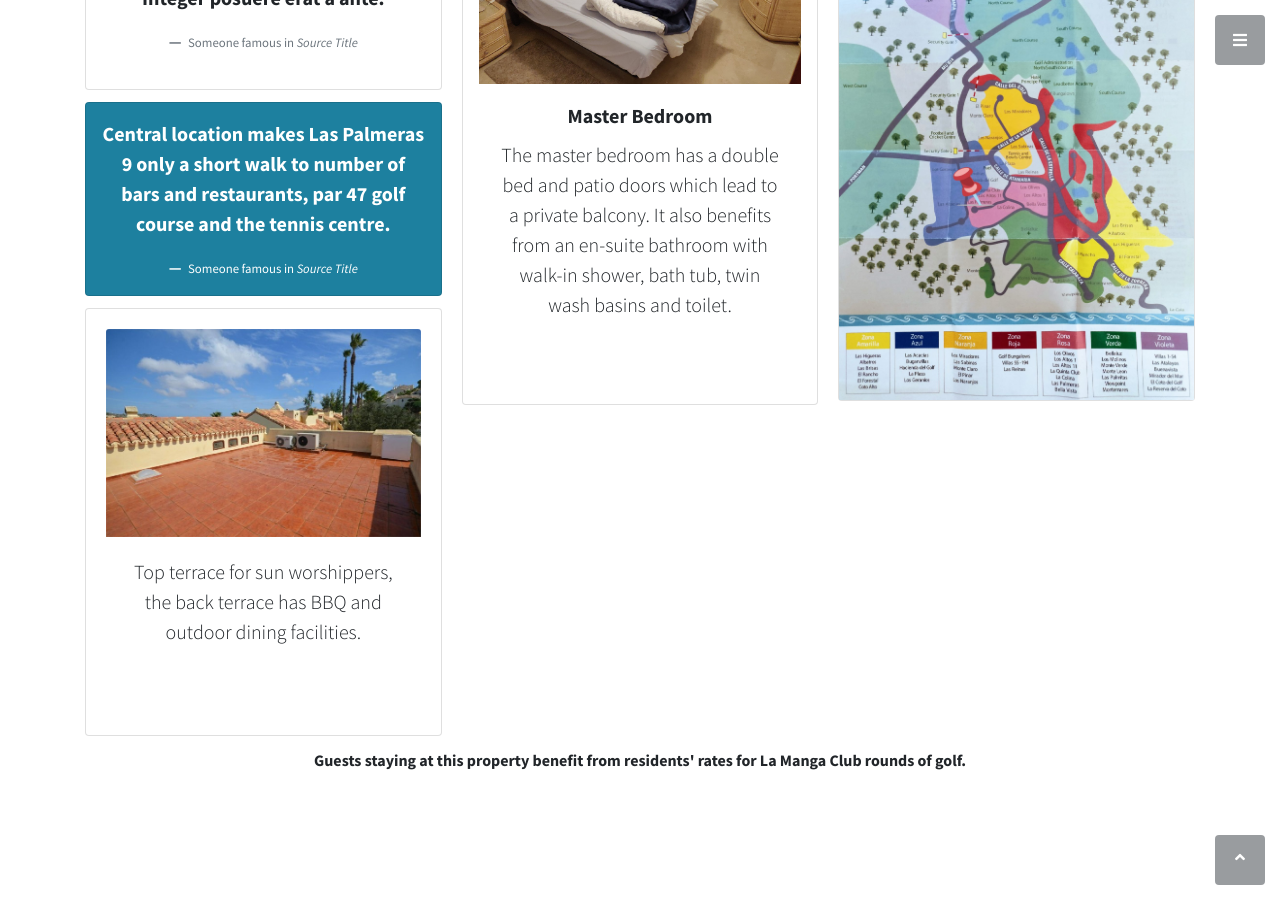
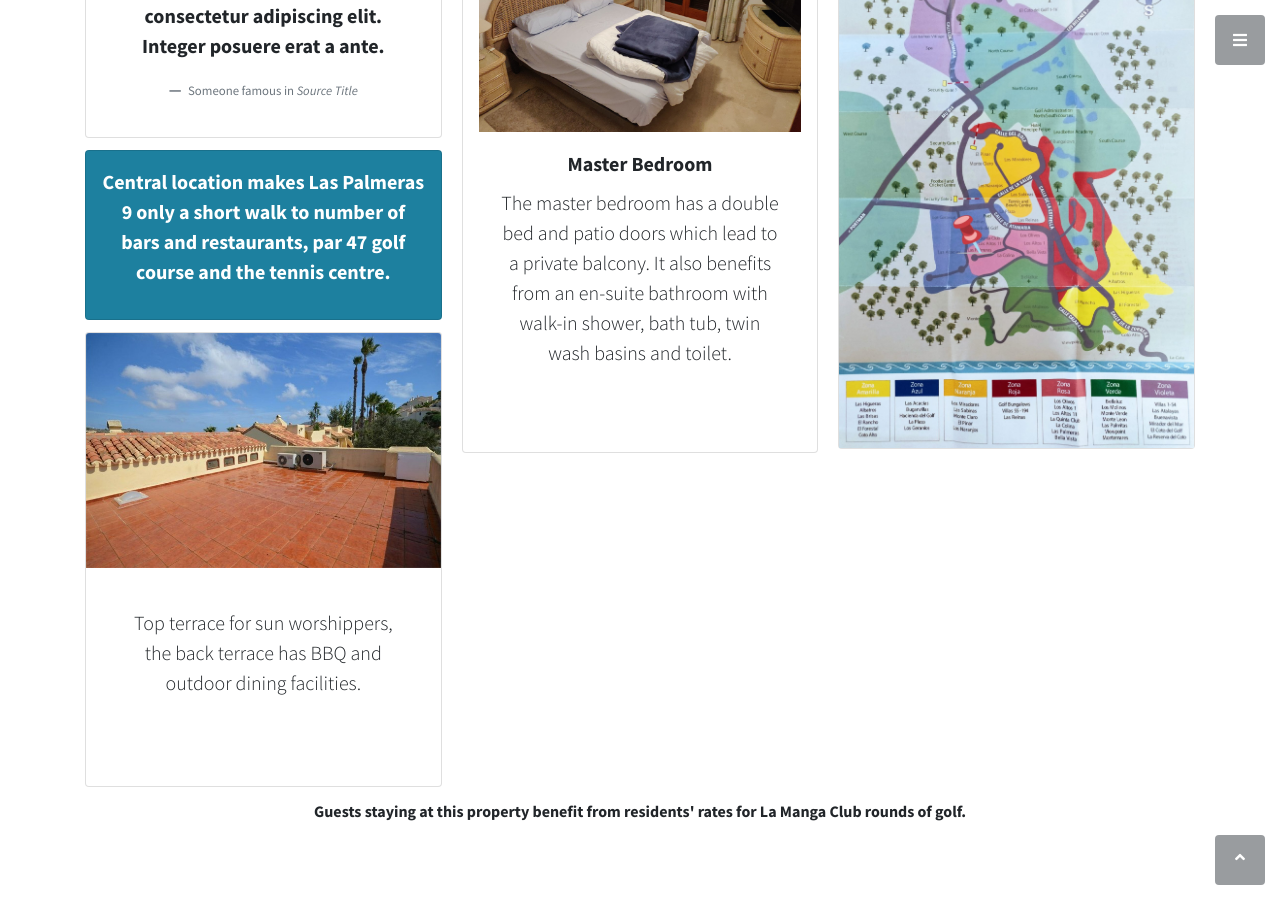
Before and after one commit to richsteer/richsteer.github.io, a Jekyll site: the page built from index.html, in a window 1280 px wide and 900 px high, scrolled down 4324 px. Built offline with Jekyll 4.4.1, drawn with Linux system fonts in a browser that asks for light colours.

Commit message:
Update index.html

```diff
--- a/index.html
+++ b/index.html
@@ -84,6 +84,7 @@ title: Las Palameras 9
                     <img src="assets/img/la-manga-club-villa-las-palmeras-9.jpg" class="img-fluid mx-auto shadow" alt="..">
                 </div>
         </div>
+        <br><br>
                    <!-- LP9 cards container
        <div class="col-lg-10 mx-auto">
                    <div class="container text-center py-5">
@@ -141,16 +142,11 @@ title: Las Palameras 9
                       <div class="card bg-primary text-white text-center p-3">
                         <blockquote class="blockquote mb-0">
                           <p>Central location makes Las Palmeras 9 only a short walk to number of bars and restaurants, par 47 golf course and the tennis centre.</p>
-                          <footer class="blockquote-footer text-white">
-                            <small>
-                              Someone famous in <cite title="Source Title">Source Title</cite>
-                            </small>
-                          </footer>
                         </blockquote>
                       </div>
                       <div class="card text-center">
+                        <img src="assets/img/la-manga-club-villa-las-palmeras-9-Top-Sun-Terrace.jpg" class="card-img-top" alt="..">
                         <div class="card-body">
-                            <img src="assets/img/la-manga-club-villa-las-palmeras-9-Top-Sun-Terrace.jpg" class="card-img-top" alt="..">
                             <div class="card-body">
                                 <p class="lead mb-5">Top terrace for sun worshippers, the back terrace has BBQ and outdoor dining facilities.</p>
                             </div>
```
